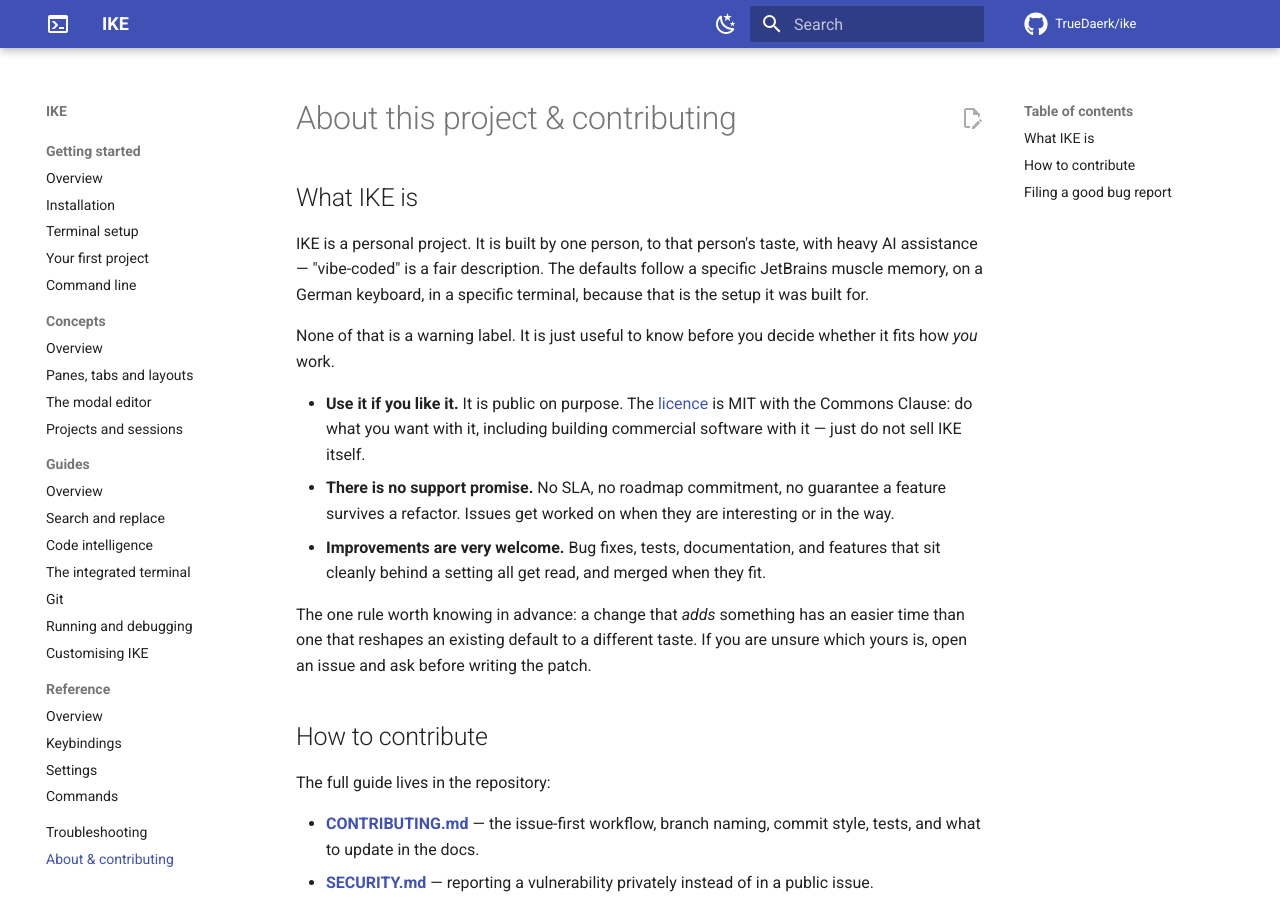
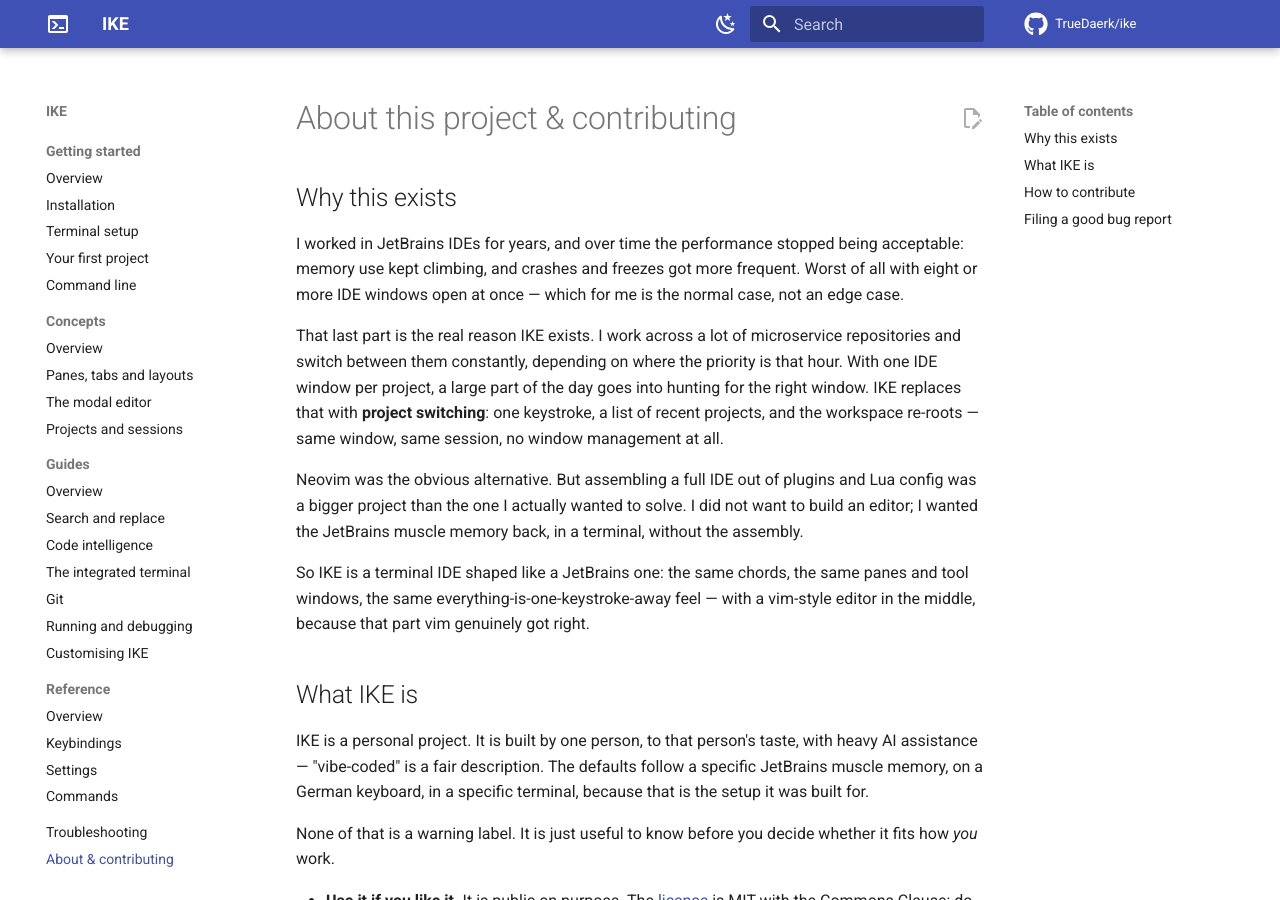
Before and after one commit to TrueDaerk/ike, an MkDocs documentation site: the page built from userdocs/contributing.md, in a window 1280 px wide and 900 px high. Built offline with MkDocs 1.6.1 and Material for MkDocs 9.7.7, drawn with Linux system fonts in a browser that asks for light colours; comment, search, counter and statistics services are not loaded.

Commit message:
docs(site): document why IKE exists and who it is for
The docs said what IKE is and that it is a personal project, but never
why it was built — which is both the ten-second answer to "is this for
me" and the reason the defaults look the way they do.

Long form opens the About page: years of JetBrains IDEs with degrading
performance, worst with eight or more windows open; Neovim rejected as a
bigger project than the one worth solving; hence a JetBrains-shaped IDE
in a terminal.

The multi-project angle gets prominence on the home page and in the
README, because it is the part most likely to matter to someone else:
working across many microservice repositories means constant window
hunting, and project switching replaces it. Concrete symptoms rather than
"it got worse" — the point is the requirement, not a swipe.

Closes #1201

```diff
--- a/userdocs/contributing.md
+++ b/userdocs/contributing.md
@@ -1,4 +1,28 @@
 # About this project & contributing
+
+## Why this exists
+
+I worked in JetBrains IDEs for years, and over time the performance stopped
+being acceptable: memory use kept climbing, and crashes and freezes got more
+frequent. Worst of all with eight or more IDE windows open at once — which for
+me is the normal case, not an edge case.
+
+That last part is the real reason IKE exists. I work across a lot of
+microservice repositories and switch between them constantly, depending on
+where the priority is that hour. With one IDE window per project, a large part
+of the day goes into hunting for the right window. IKE replaces that with
+**project switching**: one keystroke, a list of recent projects, and the
+workspace re-roots — same window, same session, no window management at all.
+
+Neovim was the obvious alternative. But assembling a full IDE out of plugins
+and Lua config was a bigger project than the one I actually wanted to solve. I
+did not want to build an editor; I wanted the JetBrains muscle memory back, in
+a terminal, without the assembly.
+
+So IKE is a terminal IDE shaped like a JetBrains one: the same chords, the
+same panes and tool windows, the same everything-is-one-keystroke-away feel —
+with a vim-style editor in the middle, because that part vim genuinely got
+right.
 
 ## What IKE is
 
```
Also changed, not shown: README.md (+8 -0 lines), userdocs/index.md (+20 -0 lines).
